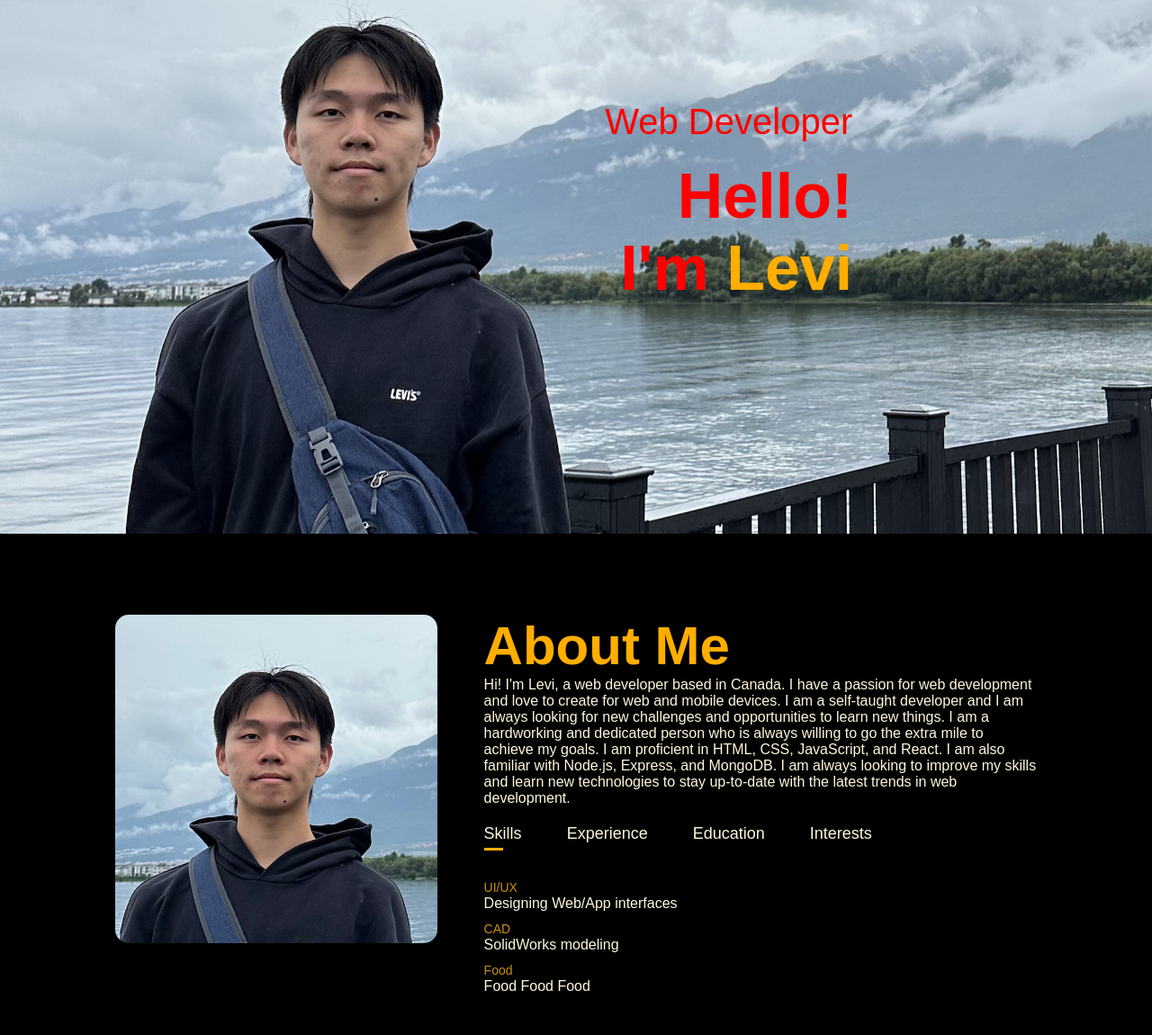
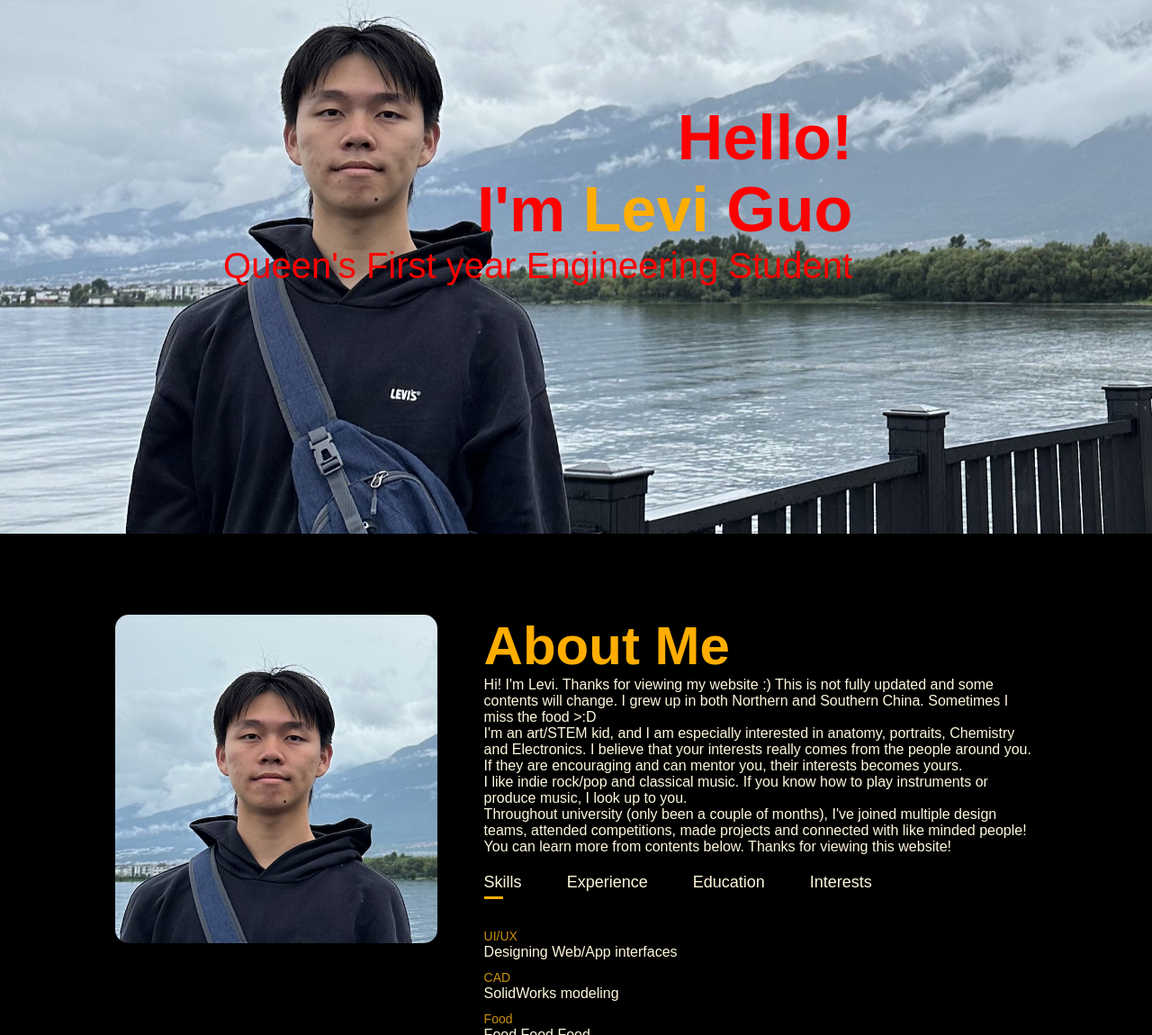
Before and after one commit to LeviLives/LeviLives.github.io, a plain HTML site: page index.html in a window 1280 px wide. Shown: the part 207-1357 px from the top of the page at 90% size. Drawn offline with Linux system fonts and the light colour scheme.

Commit message:
Update index.html

```diff
--- a/index.html
+++ b/index.html
@@ -5,7 +5,7 @@
 <meta charset="UTF-8">
 <meta http-equiv="X-UA-Compatible" content="IE=edge">
 <meta name="viewport" content="width=device-width, initial-scale=1.0">
-<title>Levi's Personal Portfolio</title>
+<title>Levi Guo</title>
 <link rel="stylesheet" href="stylePersonnal.css">
 <script src="https://kit.fontawesome.com/7e43640e6b.js" crossorigin="anonymous"></script>
 </head>
@@ -26,8 +26,8 @@
         <i class="fas fa-solid fa-bars" onclick="openmenu()"></i>
     </nav>
     <div id="header-text" class="header-text">
-        <p>Web Developer</p>
-        <h1>Hello! <br> I'm <span>Levi</span></h1>
+        <h1>Hello! <br> I'm <span>Levi</span> Guo </h1>
+        <p>Queen's First year Engineering Student</p>
     </div>
 </div>
 </div>
@@ -40,7 +40,18 @@
         </div>
         <div class="about-col-2">
             <h1 class="sub-title"> About Me</h1>
-            <p>Hi! I'm Levi, a web developer based in Canada. I have a passion for web development and love to create for web and mobile devices. I am a self-taught developer and I am always looking for new challenges and opportunities to learn new things. I am a hardworking and dedicated person who is always willing to go the extra mile to achieve my goals. I am proficient in HTML, CSS, JavaScript, and React. I am also familiar with Node.js, Express, and MongoDB. I am always looking to improve my skills and learn new technologies to stay up-to-date with the latest trends in web development.</p>
+            <p>Hi! I'm Levi. Thanks for viewing my website :)
+            This is not fully updated and some contents will change.
+            I grew up in both Northern and Southern China. Sometimes I miss the food >:D
+            <br>
+            I'm an art/STEM kid, and I am especially interested in anatomy, portraits, Chemistry and Electronics. I believe that your interests really comes from the
+                people around you. If they are encouraging and can mentor you, their interests becomes yours.
+            <br>
+            I like indie rock/pop and classical music. If you know how to play instruments or produce music, I look up to you.
+            <br>
+            Throughout university (only been a couple of months), I've joined multiple design teams, attended competitions, made projects and connected with
+            like minded people! You can learn more from contents below. Thanks for viewing this website!
+            </p>
 
             <div class="tab-title">
                 <p class="tab-links active-link" onclick="opentab('skills')">Skills</p>
```
